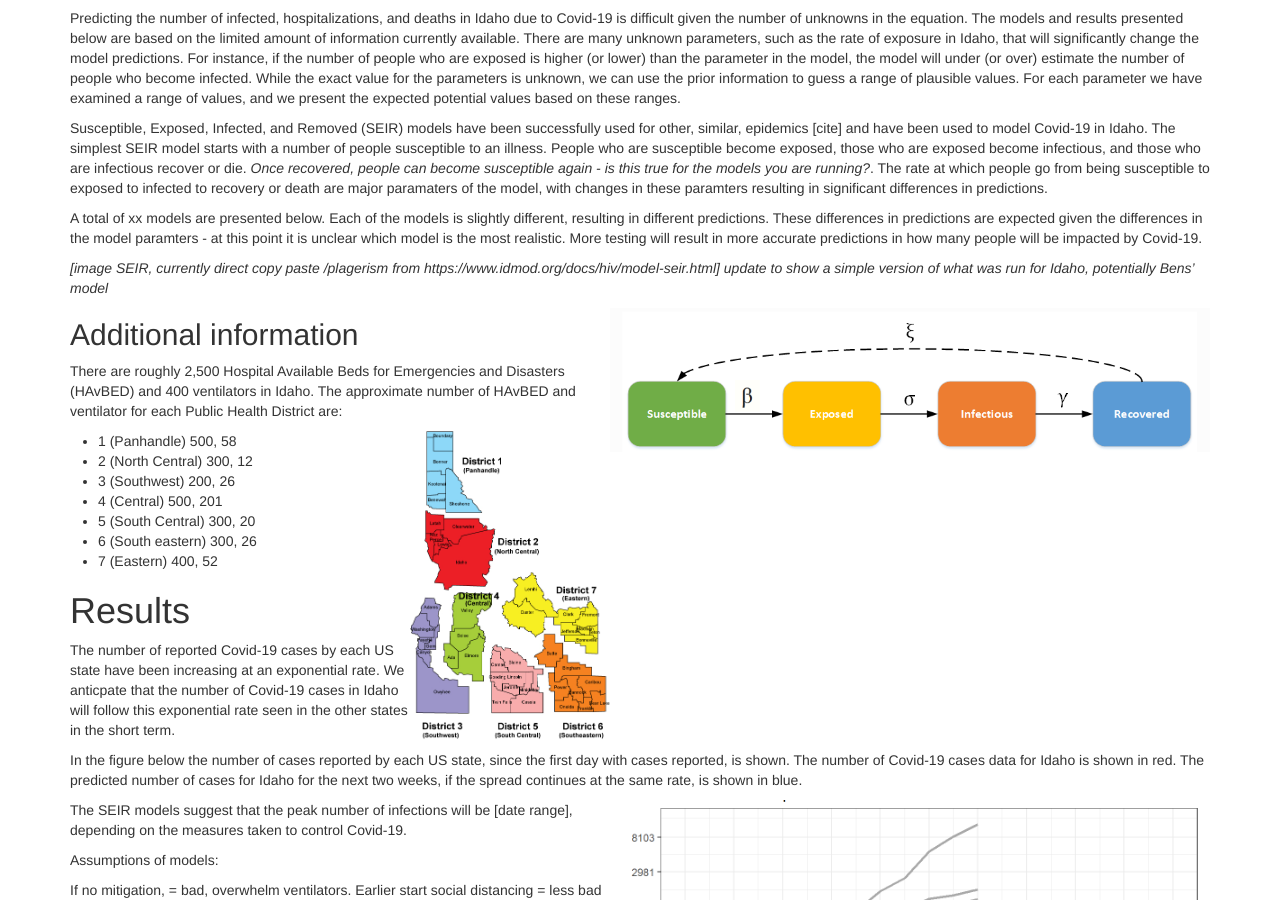
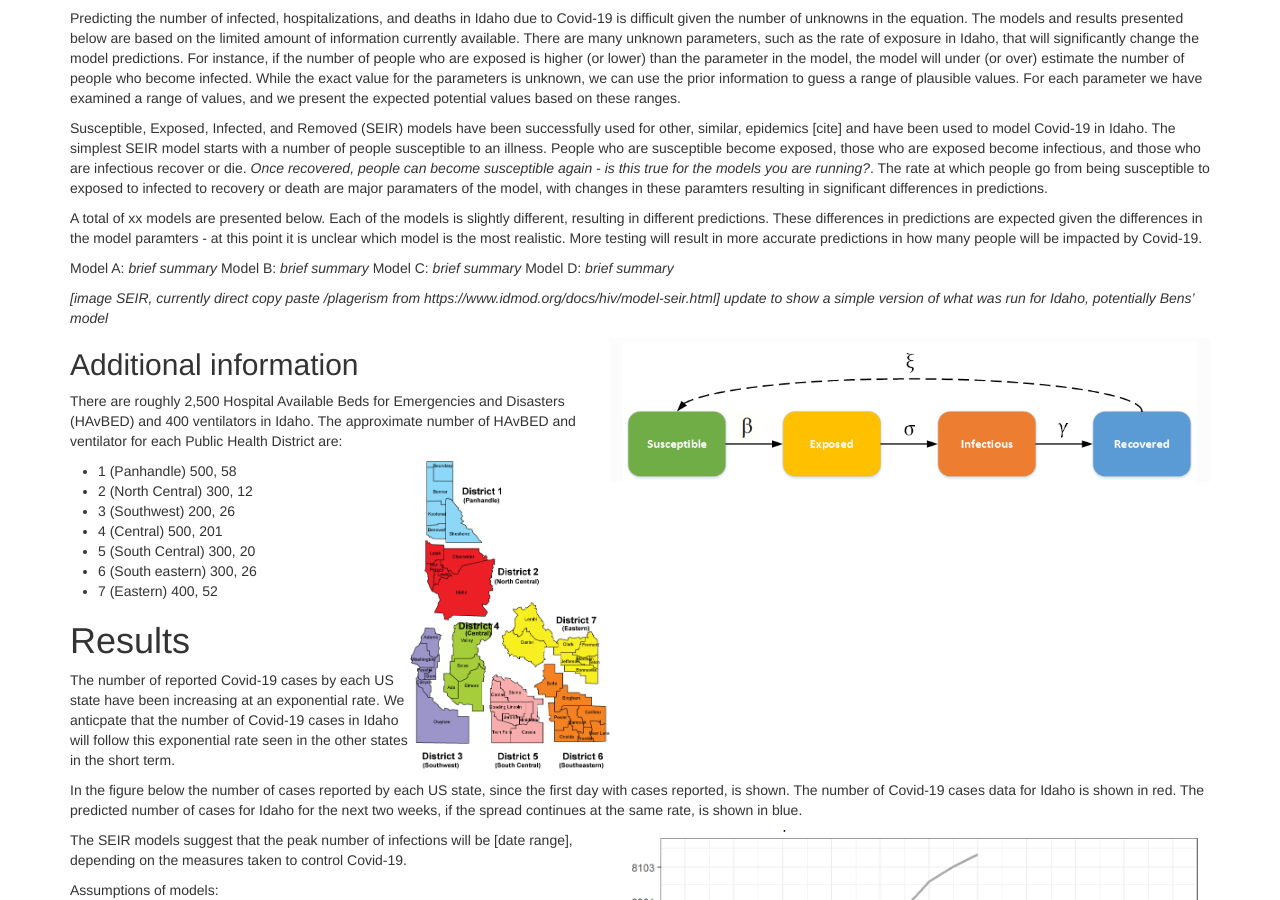
Before and after one commit to magbenji/summary, a Jekyll site: the page built from index.md, in a window 1280 px wide and 900 px high, scrolled down 381 px. Built offline with Jekyll 4.4.1, drawn with Linux system fonts in a browser that asks for light colours.

Commit message:
Update index.md

```diff
--- a/index.md
+++ b/index.md
@@ -26,6 +26,11 @@ The rate at which people go from being susceptible to exposed to infected to rec
 
 A total of xx models are presented below. Each of the models is slightly different, resulting in different predictions.
 These differences in predictions are expected given the differences in the model paramters - at this point it is unclear which model is the most realistic. More testing will result in more accurate predictions in how many people will be impacted by Covid-19.
+
+Model A: *brief summary*
+Model B: *brief summary*
+Model C: *brief summary*
+Model D: *brief summary*
 
 *[image SEIR, currently direct copy paste /plagerism from https://www.idmod.org/docs/hiv/model-seir.html] update to show a simple version of what was run for Idaho, potentially Bens' model*
 
```
